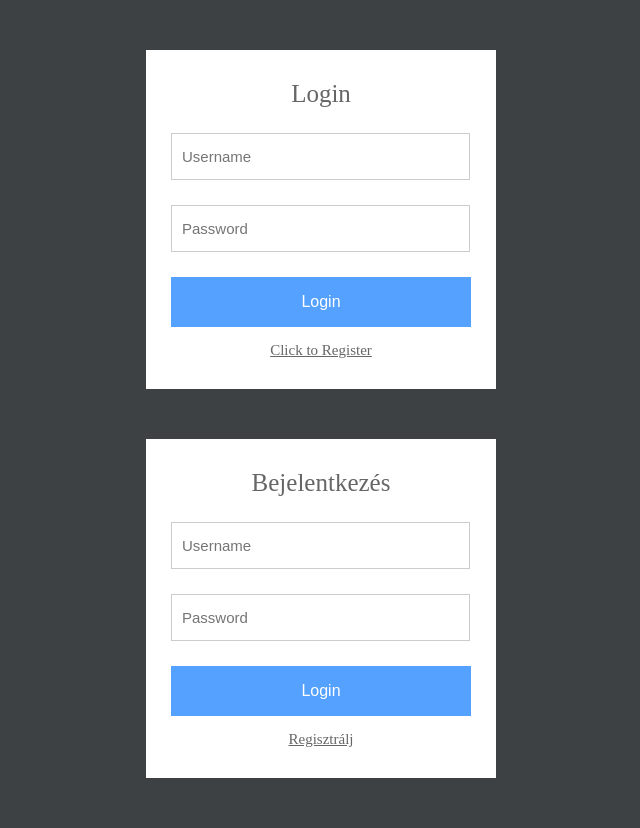
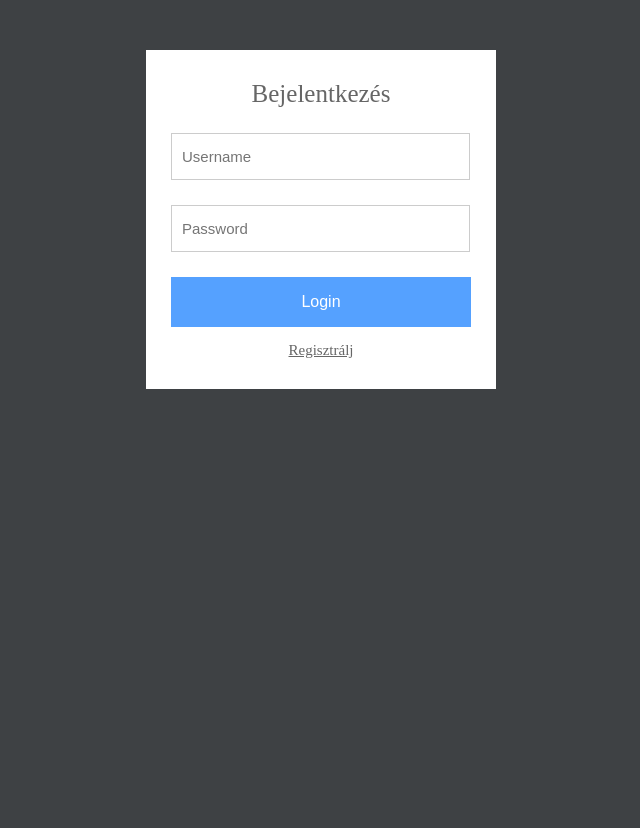
Before and after one commit to varzoeaa/zsombor, a PHP site: page /login.php in a window 1280 px wide. Shown: the whole page, without its empty margins (319-959 px from the left). After the commit the page ends 389 px from the top, so only its background shows below. Run offline with PHP 8.4, Linux system fonts and the light colour scheme; data that the repository does not hold is empty.

Commit message:
Add files via upload

```diff
--- a/login.php
+++ b/login.php
@@ -6,46 +6,6 @@
     <link rel="stylesheet" href="style.css"/>
 </head>
 <body>
-<?php
-    require('db_connect.php');
-
-    if (isset($_POST['submit'])) {
-        $username = stripslashes($_REQUEST['username']);
-        $username = mysqli_real_escape_string($con, $username);
-        $password = stripslashes($_REQUEST['password']);
-        $password = mysqli_real_escape_string($con, $password);
-        $password = md5($password);
-
-        $query = "SELECT * FROM `users` WHERE username='$username' AND password='$password'";
-        $result = mysqli_query($con, $query) or die(mysqli_error($con));
-        $rows = mysqli_num_rows($result);
-
-        if ($rows == 1) {
-            // sikeres login
-            echo "<div class='form'>
-                  <h3>Login successful. Welcome, $username!</h3><br/>
-                  <p class='link'>Click here to <a href='logout.php'>Logout</a></p>
-                  </div>";
-        } else {
-            // elbaszott login
-            echo "<div class='form'>
-                  <h3>Username or password is incorrect.</h3><br/>
-                  <p class='link'>Click here to <a href='login.php'>Login</a> again.</p>
-                  </div>";
-        }
-    } else {
-?>
-    <form class="form" action="" method="post">
-        <h1 class="login-title">Login</h1>
-        <input type="text" class="login-input" name="username" placeholder="Username" required />
-        <input type="password" class="login-input" name="password" placeholder="Password" required />
-        <input type="submit" name="submit" value="Login" class="login-button">
-        <p class="link"><a href="registration.php">Click to Register</a></p>
-    </form>
-<?php
-    }
-?>
-
 
 <?php
 require('db_connect.php');
@@ -70,11 +30,12 @@ if (isset($_POST['submit'])) {
     } else {
         // sikertelen
         echo "<div class='form'>
-              <h3>Felhasználőnév vagy jelszó helytelen</h3><br/>
+              <h3>Felhasználónév vagy jelszó helytelen</h3><br/>
               <p class='link'>Itt tudsz <a href='login.php'>Bejelentkezni</a> again.</p>
               </div>";
     }
-} else {
+} else {}
+
 ?>
     <form class="form" action="" method="post">
         <h1 class="login-title">Bejelentkezés</h1>
@@ -83,16 +44,6 @@ if (isset($_POST['submit'])) {
         <input type="submit" name="submit" value="Login" class="login-button">
         <p class="link"><a href="registration.php">Regisztrálj</a></p>
     </form>
-<?php
-}
-?>
-</body>
-</html>
-
-
-
-
-
 
 </body>
 </html>
```
